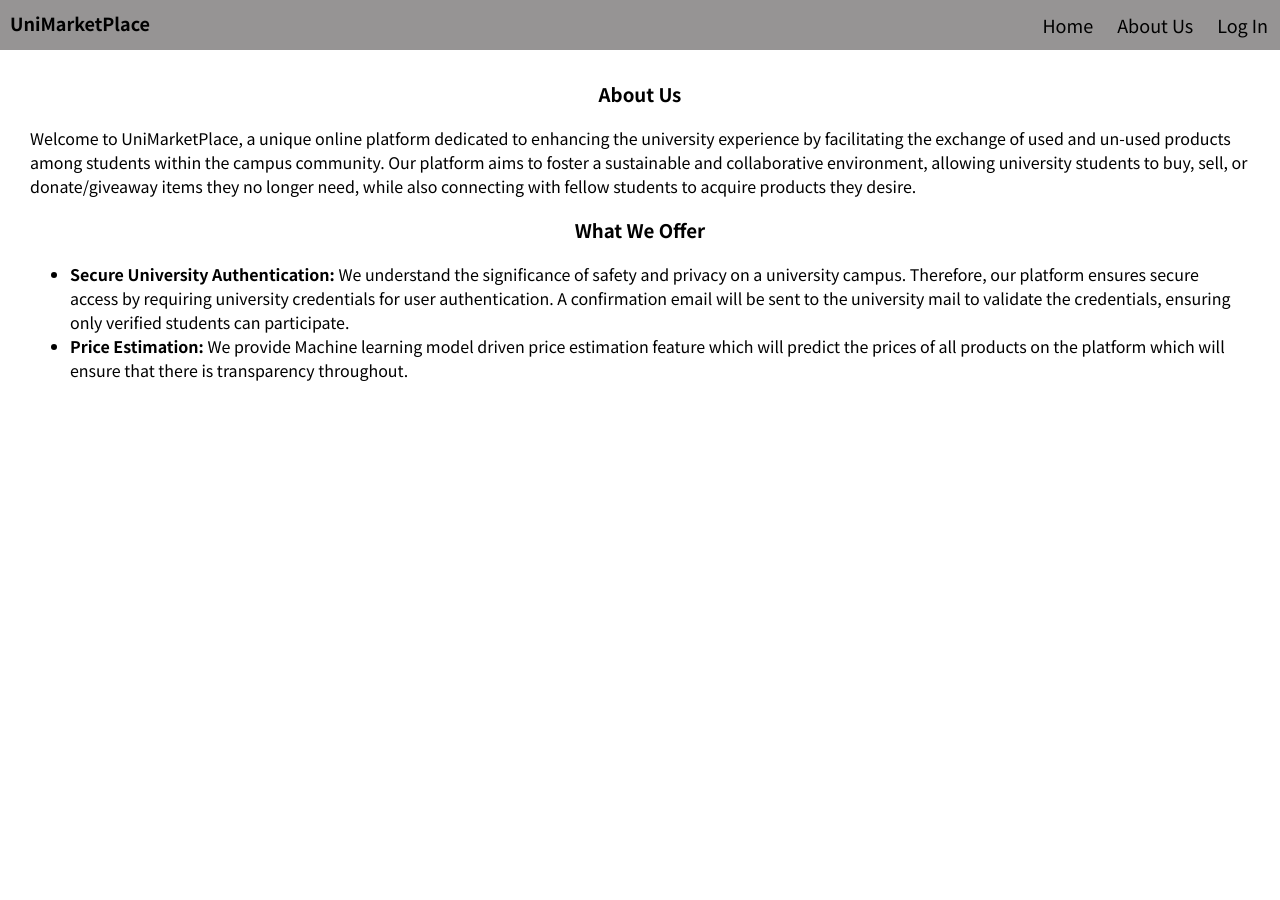
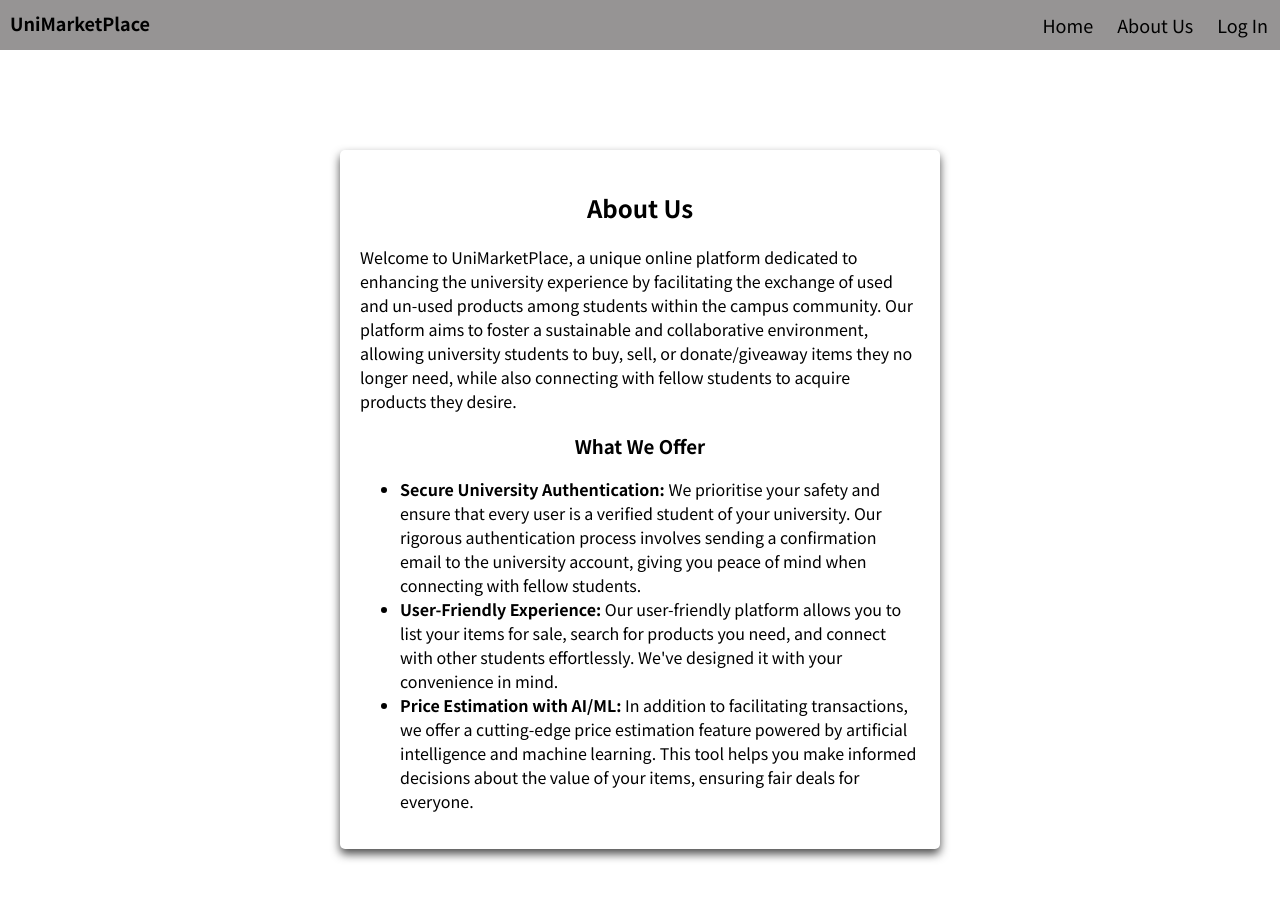
Before and after one commit to rxn233/unimarketplace, a React (Create React App) app in the folder client/: page /about in a window 1280 px wide. Shown: the top 900 px of the page. Before the commit the page ends 800 px from the top, so only its background shows below. Built offline with nearby package versions, Linux system fonts and the light colour scheme; no server answers.

Commit message:
final changes

```diff
--- a/client/src/components/AboutUs/AboutUs.js
+++ b/client/src/components/AboutUs/AboutUs.js
@@ -5,34 +5,42 @@ function AboutUs() {
   // const navigate = useNavigate();
 
   return (
-    <div className={about_style["main-aboutus"]}>
-      <h3>About Us</h3>
+    <div className={about_style["about-box"]}>
+      <h2>About Us</h2>
+      <div className={about_style["about-details"]}>
         <p>
           Welcome to UniMarketPlace, a unique online platform dedicated to
-        enhancing the university experience by facilitating the exchange of used
-        and un-used products among students within the campus community. Our
-        platform aims to foster a sustainable and collaborative environment,
-        allowing university students to buy, sell, or donate/giveaway items they
-        no longer need, while also connecting with fellow students to acquire
-        products they desire.
+          enhancing the university experience by facilitating the exchange of
+          used and un-used products among students within the campus community.
+          Our platform aims to foster a sustainable and collaborative
+          environment, allowing university students to buy, sell, or
+          donate/giveaway items they no longer need, while also connecting with
+          fellow students to acquire products they desire.
         </p>
         <h3>What We Offer</h3>
         <ul>
           <li>
-          <b>Secure University Authentication: </b>We understand the
-          significance of safety and privacy on a university campus. Therefore,
-          our platform ensures secure access by requiring university credentials
-          for user authentication. A confirmation email will be sent to the
-          university mail to validate the credentials, ensuring only verified
-          students can participate.
+            <b>Secure University Authentication: </b>We prioritise your safety
+            and ensure that every user is a verified student of your university.
+            Our rigorous authentication process involves sending a confirmation
+            email to the university account, giving you peace of mind when
+            connecting with fellow students.
           </li>
           <li>
-          <b>Price Estimation: </b>We provide Machine learning model driven
-          price estimation feature which will predict the prices of all products
-          on the platform which will ensure that there is transparency
-          throughout.
+            <b>User-Friendly Experience: </b>Our user-friendly platform allows
+            you to list your items for sale, search for products you need, and
+            connect with other students effortlessly. We've designed it with
+            your convenience in mind.
+          </li>
+          <li>
+            <b>Price Estimation with AI/ML: </b>In addition to facilitating
+            transactions, we offer a cutting-edge price estimation feature
+            powered by artificial intelligence and machine learning. This tool
+            helps you make informed decisions about the value of your items,
+            ensuring fair deals for everyone.
           </li>
         </ul>
+      </div>
     </div>
   );
 }
--- a/client/src/components/AboutUs/AboutUs.module.css
+++ b/client/src/components/AboutUs/AboutUs.module.css
@@ -1,7 +1,13 @@
-.main-aboutus {
-  margin: 30px;
+.about-box {
+  max-width: 600px;
+  margin: 100px auto;
+  padding: 20px;
+  background-color: #fff;
+  border-radius: 5px;
+  box-shadow: 0 5px 10px rgba(0, 0, 0, 0.7);
 }
 
-.main-aboutus h3 {
+.about-box h2,
+.about-box h3 {
   text-align: center;
 }
```
Lines whose indentation alone changed are shown as unchanged.
